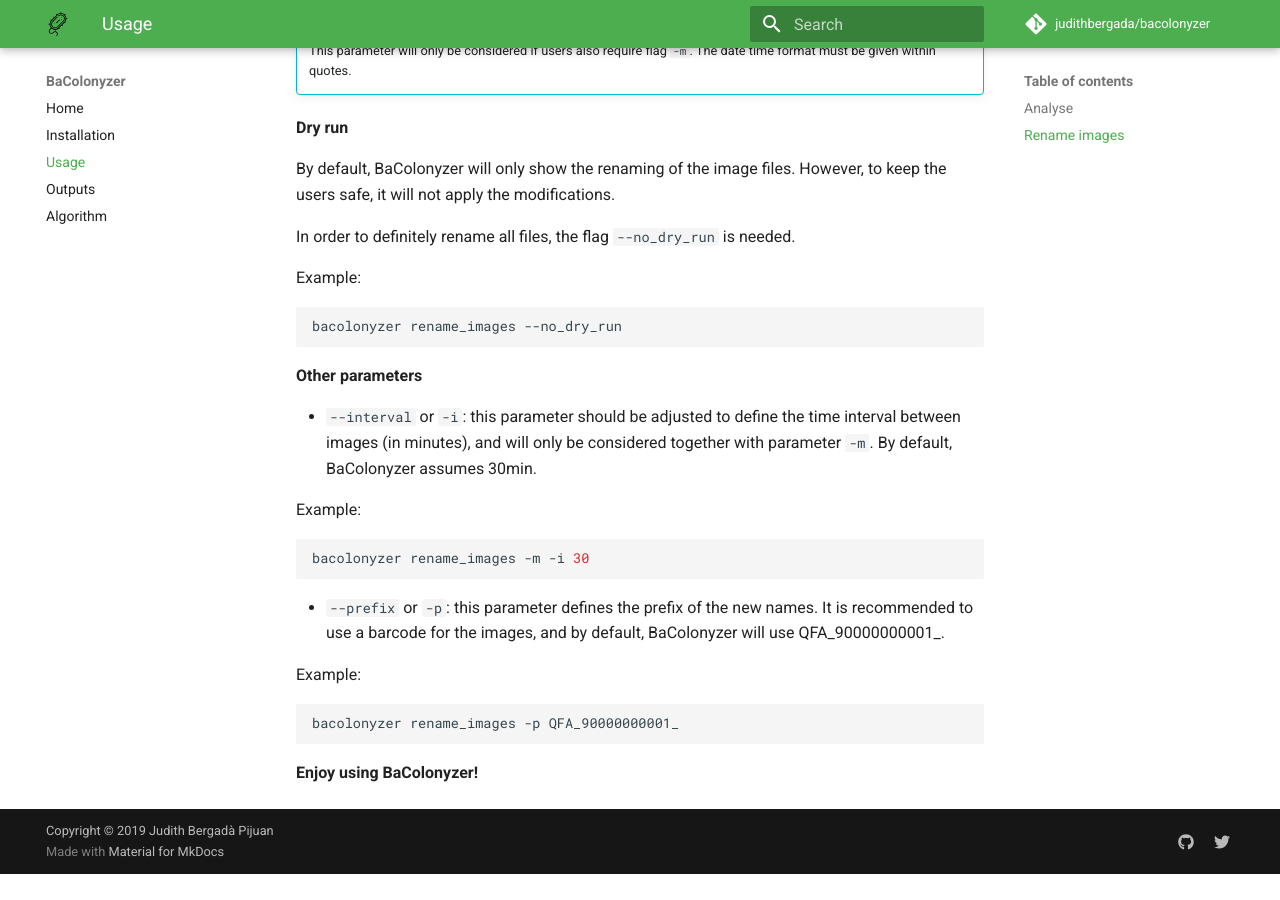
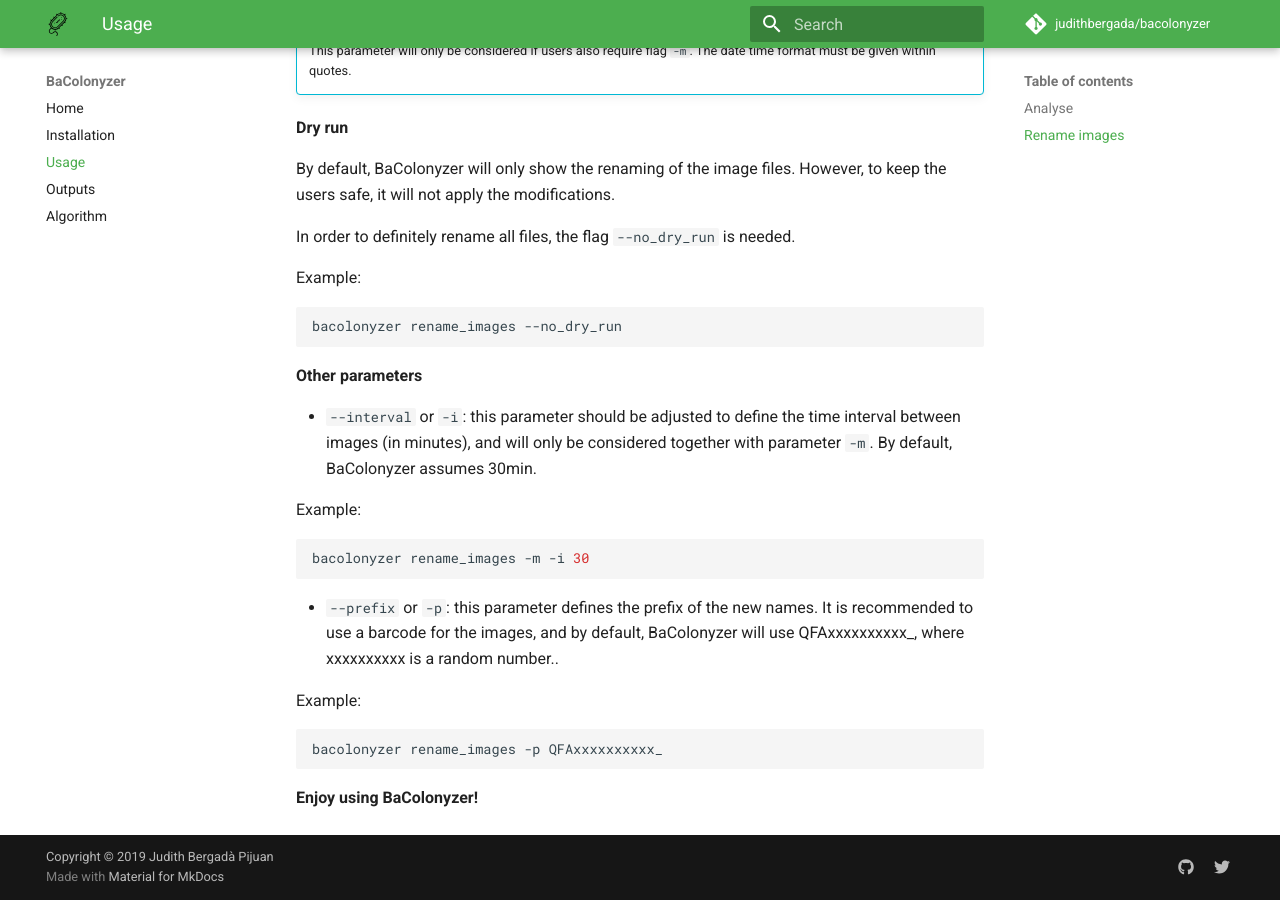
Before and after one commit to judithbergada/bacolonyzer, an MkDocs documentation site: the page built from docs/usage.md, in a window 1280 px wide and 900 px high, scrolled down 4685 px. Built offline with MkDocs 1.6.1 and Material for MkDocs 9.7.7, drawn with Linux system fonts in a browser that asks for light colours; comment, search, counter and statistics services are not loaded; before the commit the page ends 5559 px from its top, so only the background shows below that.

Commit message:
Update documentation

````diff
--- a/docs/usage.md
+++ b/docs/usage.md
@@ -245,11 +245,11 @@ bacolonyzer rename_images --no_dry_run
 
 * `--prefix` or `-p`: this parameter defines the prefix of the new names.
   It is recommended to use a barcode for the images, and by default, BaColonyzer
-  will use QFA_90000000001_.
+  will use QFAxxxxxxxxxx_, where xxxxxxxxxx is a random number..
 
   Example:
   ```bash
-  bacolonyzer rename_images -p QFA_90000000001_
+  bacolonyzer rename_images -p QFAxxxxxxxxxx_
   ```
 
 **Enjoy using BaColonyzer!**
````
